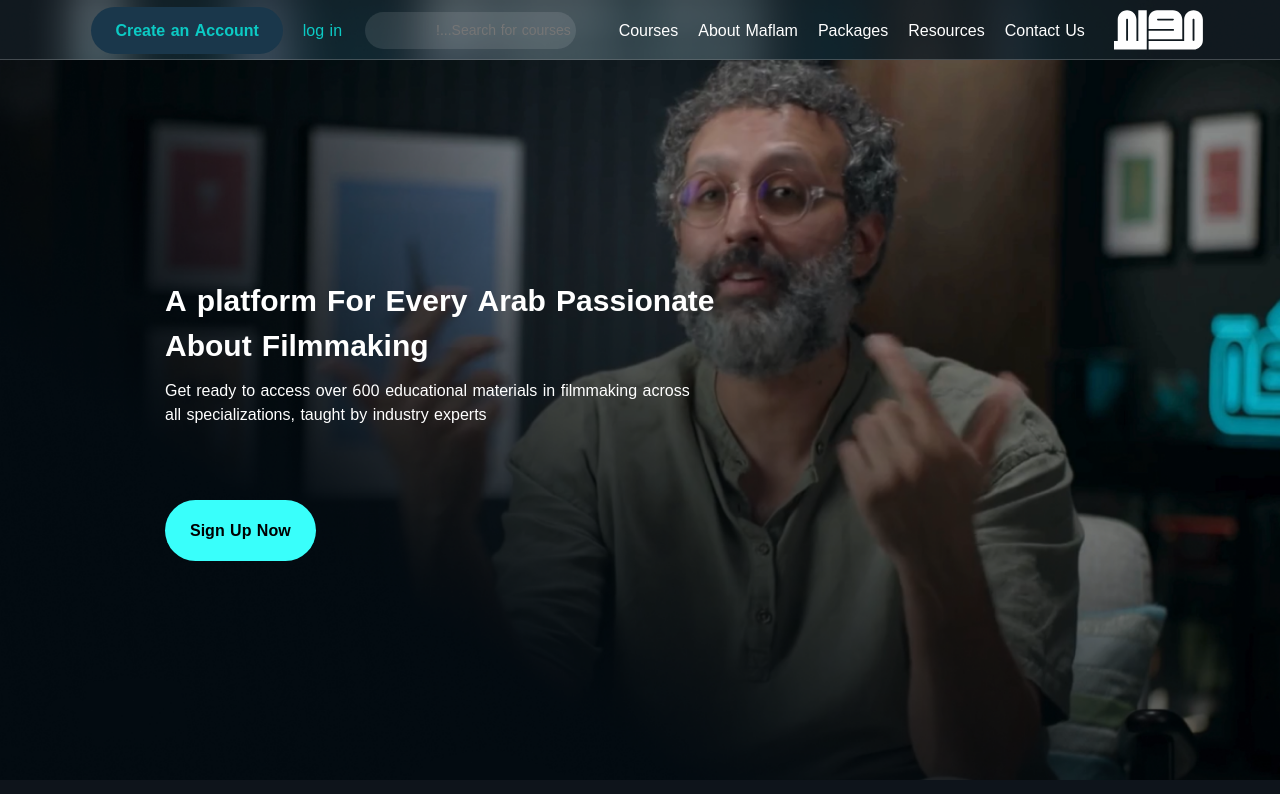
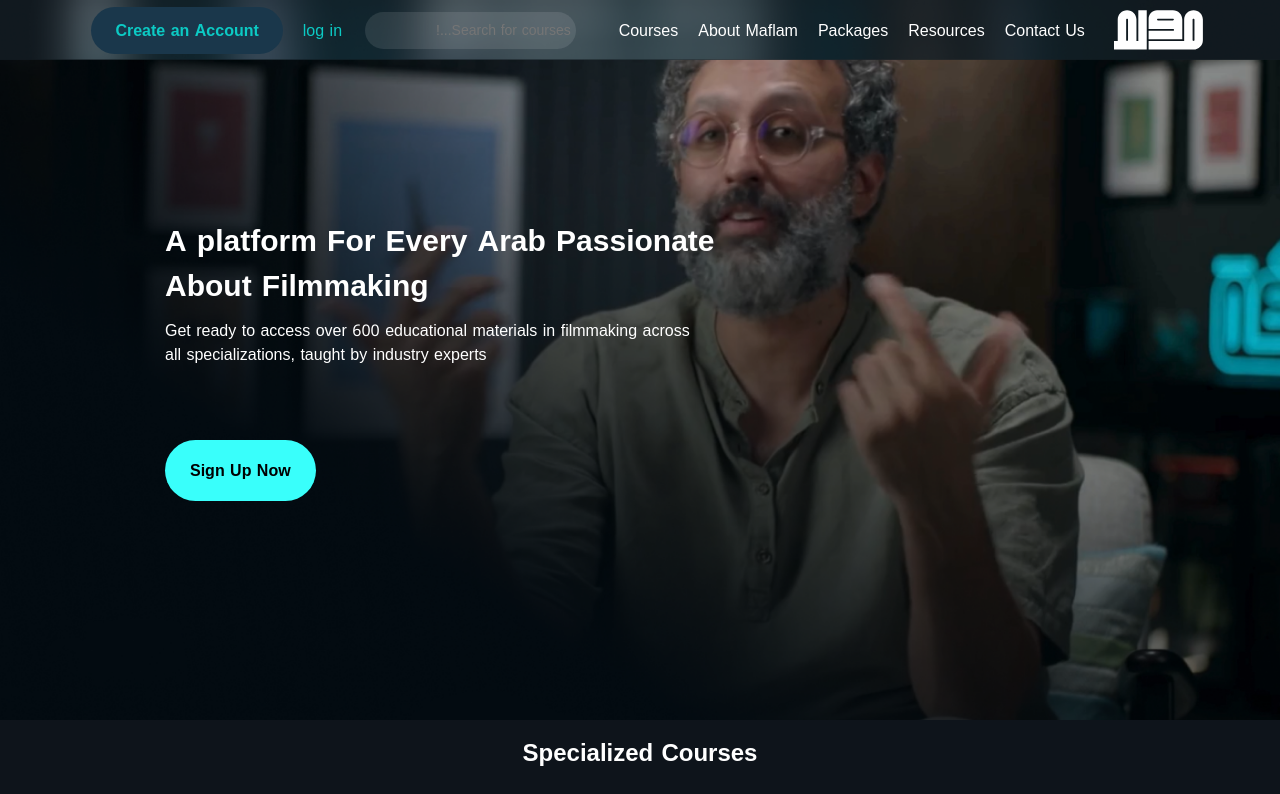
Before and after one commit to parashar999/FrontEndMaflam, a React (Vite) app: page / in a window 1280 px wide. Shown: the top 794 px of the page. Built offline with nearby package versions, Linux system fonts and the light colour scheme.

Commit message:
updating the navbar

```diff
--- a/src/Component/Navbar/Navbar.module.css
+++ b/src/Component/Navbar/Navbar.module.css
@@ -8,6 +8,10 @@
     background-size: cover;
     background-repeat: no-repeat;
     direction: rtl;
+    position: fixed;
+    top: 0;
+    width: 100%;
+    z-index: 1000;
   }
 
   .leftLinks a {
```
